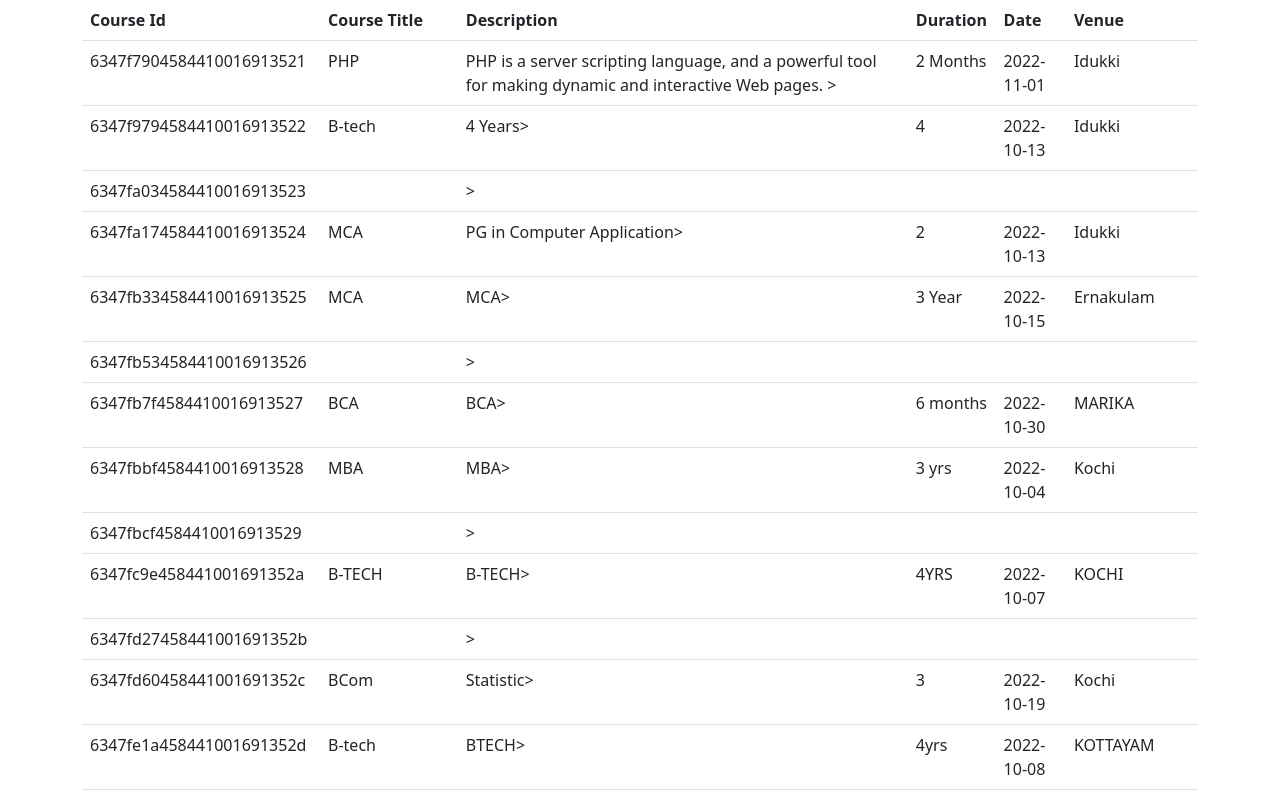
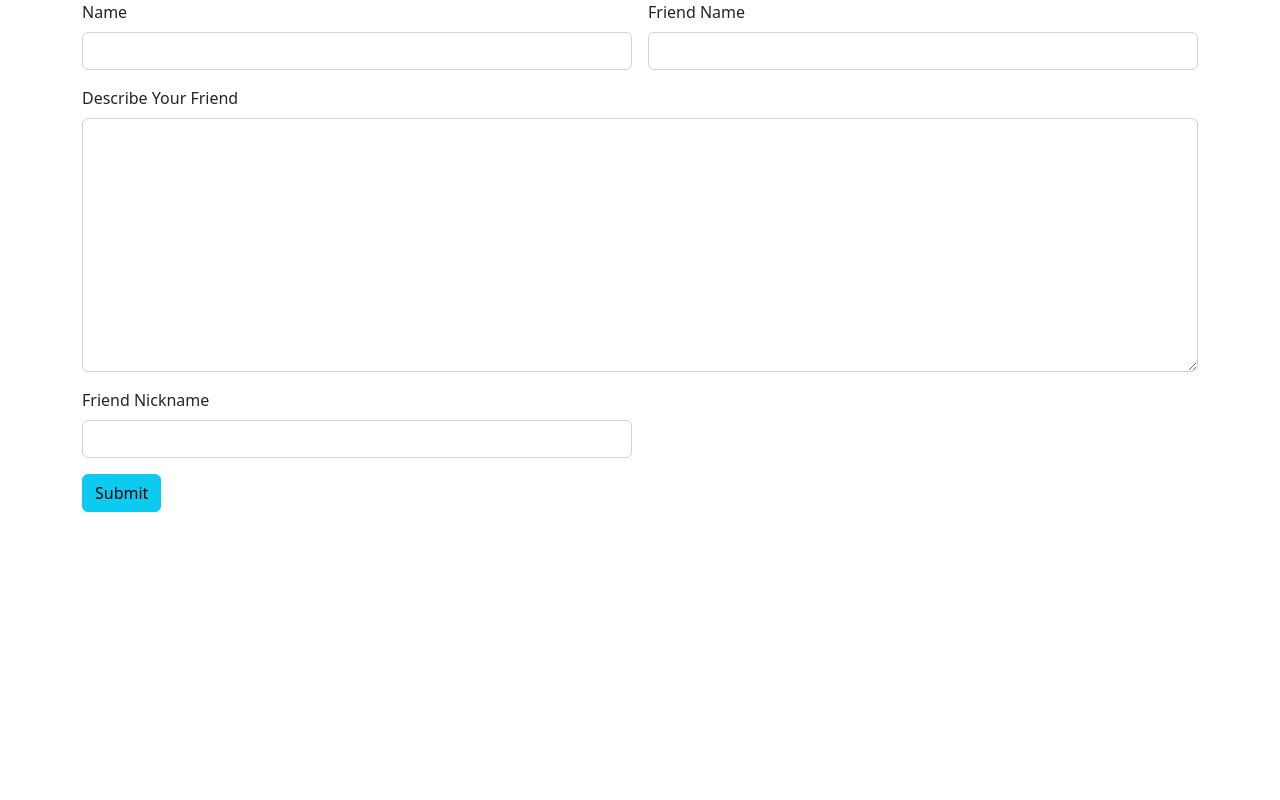
Before and after one commit to Asiyacm/Demo-Nest-App, an Angular app: page / in a window 1280 px wide. Shown: the top 800 px of the page. Built offline with nearby package versions, Linux system fonts and the light colour scheme.

Commit message:
addfriends commit

```diff
--- /dev/null
+++ b/src/app/addfriends/addfriends.component.html
@@ -0,0 +1,43 @@
+<div class="container">
+    <div class="row">
+        <div class="col col-12 col-sm-12 col-md-12 col-lg-12 col-xl-12 col-xxl-12">
+
+
+            <div class="row g-3">
+
+                <div class="col col-12 col-sm-6 col-md-6 col-lg-6 col-xl-6 col-xxl-6">
+
+                    <label for="" class="form-label">Name</label>
+                    <input type="text" class="form-control">
+
+                </div>
+
+                <div class="col col-12 col-sm-6 col-md-6 col-lg-6 col-xl-6 col-xxl-6">
+
+                    <label for="" class="form-label">Friend Name</label>
+                    <input type="text" class="form-control">
+
+                </div>
+
+                <div class="col col-12 col-sm-12 col-md-12 col-lg-12 col-xl-12 col-xxl-12">
+
+                    <label for="" class="form-label">Describe Your Friend</label>
+                    <textarea name="" id="" cols="30" rows="10" class="form-control"></textarea>
+
+                </div>
+
+                <div class="col col-12 col-sm-6 col-md-6 col-lg-6 col-xl-6 col-xxl-6">
+
+                    <label for="" class="form-label">Friend Nickname</label>
+                    <input type="text" class="form-control">
+
+                </div>
+
+
+                <div class="col col-12 col-sm-12 col-md-12 col-lg-12 col-xl-12 col-xxl-12"><button class="btn btn-info">Submit</button></div>
+
+
+
+        </div>
+    </div>
+</div>
--- a/src/app/app.component.html
+++ b/src/app/app.component.html
@@ -1,2 +1,2 @@
-<app-viewcourse></app-viewcourse>
+<app-addfriends></app-addfriends>
 <router-outlet></router-outlet>
--- a/src/app/app.module.ts
+++ b/src/app/app.module.ts
@@ -11,6 +11,7 @@
 import { EmploginComponent } from './emplogin/emplogin.component';
 import { AddcourseComponent } from './addcourse/addcourse.component';
 import { ViewcourseComponent } from './viewcourse/viewcourse.component';
+import { AddfriendsComponent } from './addfriends/addfriends.component';
 
 @NgModule({
   declarations: [
@@ -22,7 +23,8 @@
     EmployeeportalComponent,
     EmploginComponent,
     AddcourseComponent,
-    ViewcourseComponent
+    ViewcourseComponent,
+    AddfriendsComponent
   ],
   imports: [
     BrowserModule,
```
Also changed, not shown: src/app/addfriends/addfriends.component.ts (added, +10 -0 lines), src/app/addfriends/addfriends.component.css (added).
